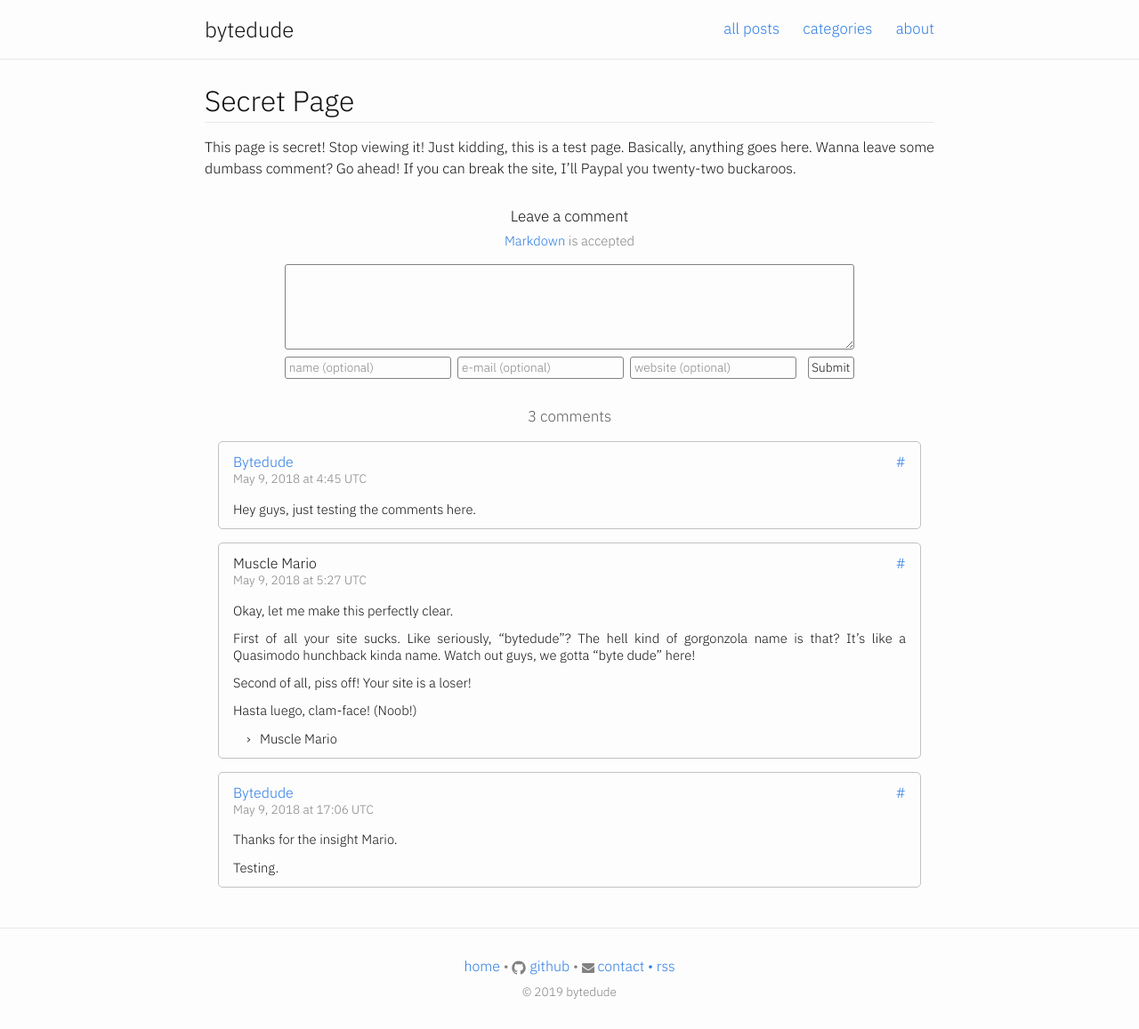
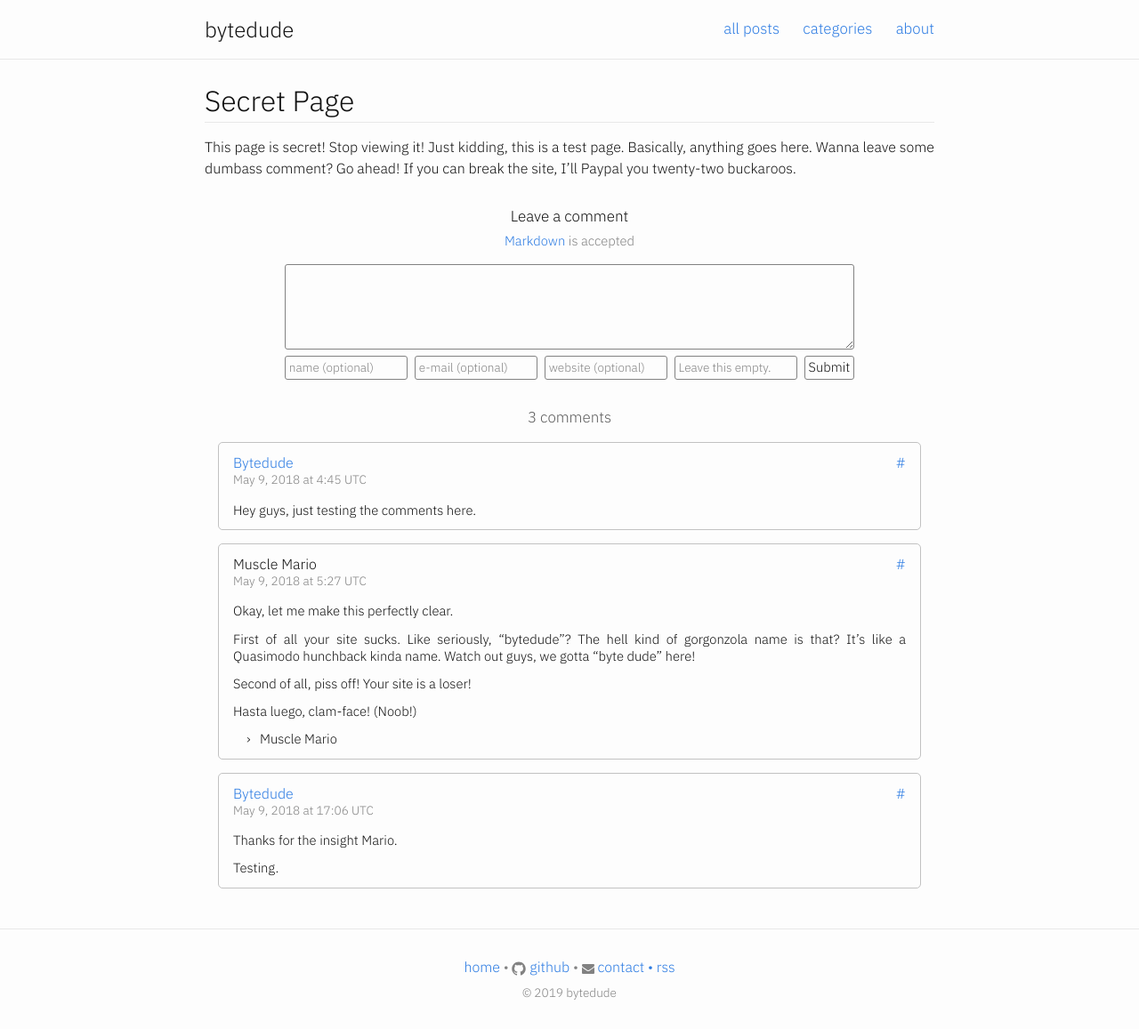
Before and after one commit to mrcnski/signor.dev, a Jekyll site: the page built from secret.md, in a window 1280 px wide. Shown: the whole page at 89% size. Built offline with Jekyll 4.4.1, drawn with Linux system fonts in a browser that asks for light colours.

Commit message:
add a honeypot field in the comments to catch spammers

```diff
--- a/_includes/comment-form.html
+++ b/_includes/comment-form.html
@@ -21,6 +21,9 @@
       <div class="comment-form-optional">
         <input name="fields[url]" type="text" placeholder="website (optional)">
       </div>
+      <div class="comment-form-optional">
+        <input name="fields[site]" type="text" placeholder="Leave this empty.">
+      </div>
 
       <div class="comment-form-submit">
         <button type="submit">Submit</button>
--- a/_sass/minutia/_base.scss
+++ b/_sass/minutia/_base.scss
@@ -70,6 +70,7 @@ input, textarea, button {
 *::placeholder {
     opacity: 1;
     color: $gray;
+    font-size: $smaller-font-size;
 }
 
 /* Set `margin-bottom` to maintain vertical rhythm */
--- a/_sass/minutia/_layout.scss
+++ b/_sass/minutia/_layout.scss
@@ -299,7 +299,7 @@ img + em {
 
 /* Comments */
 
-$wrap-width: 700px;
+$wrap-width: 800px;
 $line-height: 1.3;
 
 .comment-form {
@@ -365,7 +365,7 @@ $line-height: 1.3;
 
         input {
             width: 100%;
-            font-size: $smaller-font-size;
+            font-size: $small-font-size;
 
             -webkit-box-sizing: border-box;
             -moz-box-sizing: border-box;
@@ -382,7 +382,7 @@ $line-height: 1.3;
         }
 
         button {
-            font-size: $smaller-font-size;
+            font-size: $small-font-size;
         }
     }
 }
```
